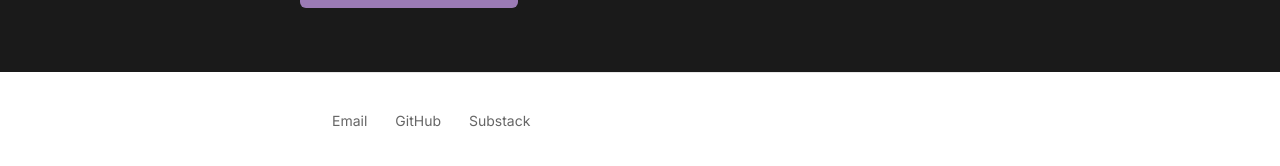
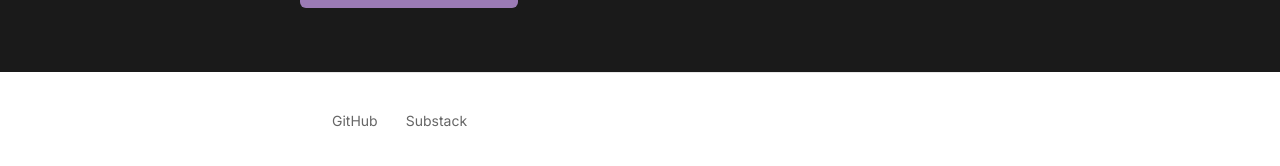
Before and after one commit to nicholasritter/nicholasritter.github.io, a Jekyll site: the page built from index.html, in a window 1280 px wide. Shown: the part 699-865 px from the top of the page. Built offline with Jekyll 4.4.1, drawn with Linux system fonts in a browser that asks for light colours.

Commit message:
Remove email link from footer

```diff
--- a/_layouts/default.html
+++ b/_layouts/default.html
@@ -23,7 +23,6 @@
   {{ content }}
 
   <footer class="site-footer">
-    <a href="mailto:{{ site.email }}">Email</a>
     <a href="https://github.com/{{ site.github_username }}">GitHub</a>
     <a href="{{ site.substack_url }}">Substack</a>
   </footer>
```
